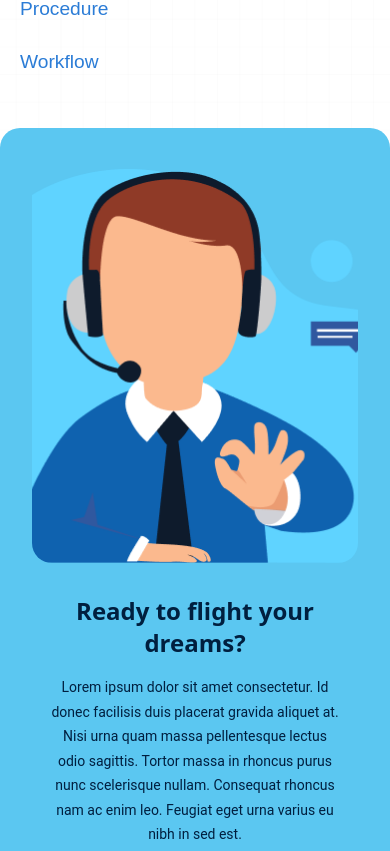
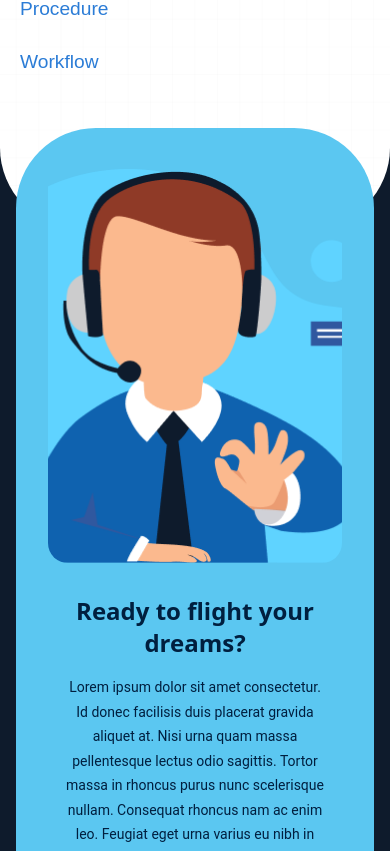
Before and after one commit to Ajay-tungston/YFly, a React (Create React App) app in the folder Y-fly final---today jan25/client/: page /services/1 in a window 390 px wide. Shown: the part 712-1563 px from the top of the page. Built offline with nearby package versions, Linux system fonts and the light colour scheme; no server answers; a web font is replaced by a local one.

Commit message:
after merge and some change

```diff
--- a/Y-fly final---today jan25/client/src/pages/SopWriting.jsx
+++ b/Y-fly final---today jan25/client/src/pages/SopWriting.jsx
@@ -138,8 +138,8 @@ const SopWriting = () => {
           {service?.workflow}
         </p>
       </div>
-      <section>
-        <div className="bg-[#5BC7F1] rounded-[20px] md:rounded-[500px] flex flex-col md:flex-row items-center p-8 md:p-16 gap-8 w-full max-w-[1637px] mx-auto h-auto md:h-[510px] -mt-[100px]">
+      <section className=" px-4 md:px-0">
+        <div className="bg-[#5BC7F1] rounded-[80px] md:rounded-[500px] flex flex-col md:flex-row items-center p-8 md:p-16 gap-8 w-full max-w-[1637px] mx-auto h-auto md:h-[510px] -mt-[100px]">
           {/* Left Image */}
           <div className="flex-shrink-0 relative w-full h-[403px] md:w-[571px] md:h-[403px] mx-auto md:mx-0 rounded-[20px] overflow-hidden">
             <img
```
